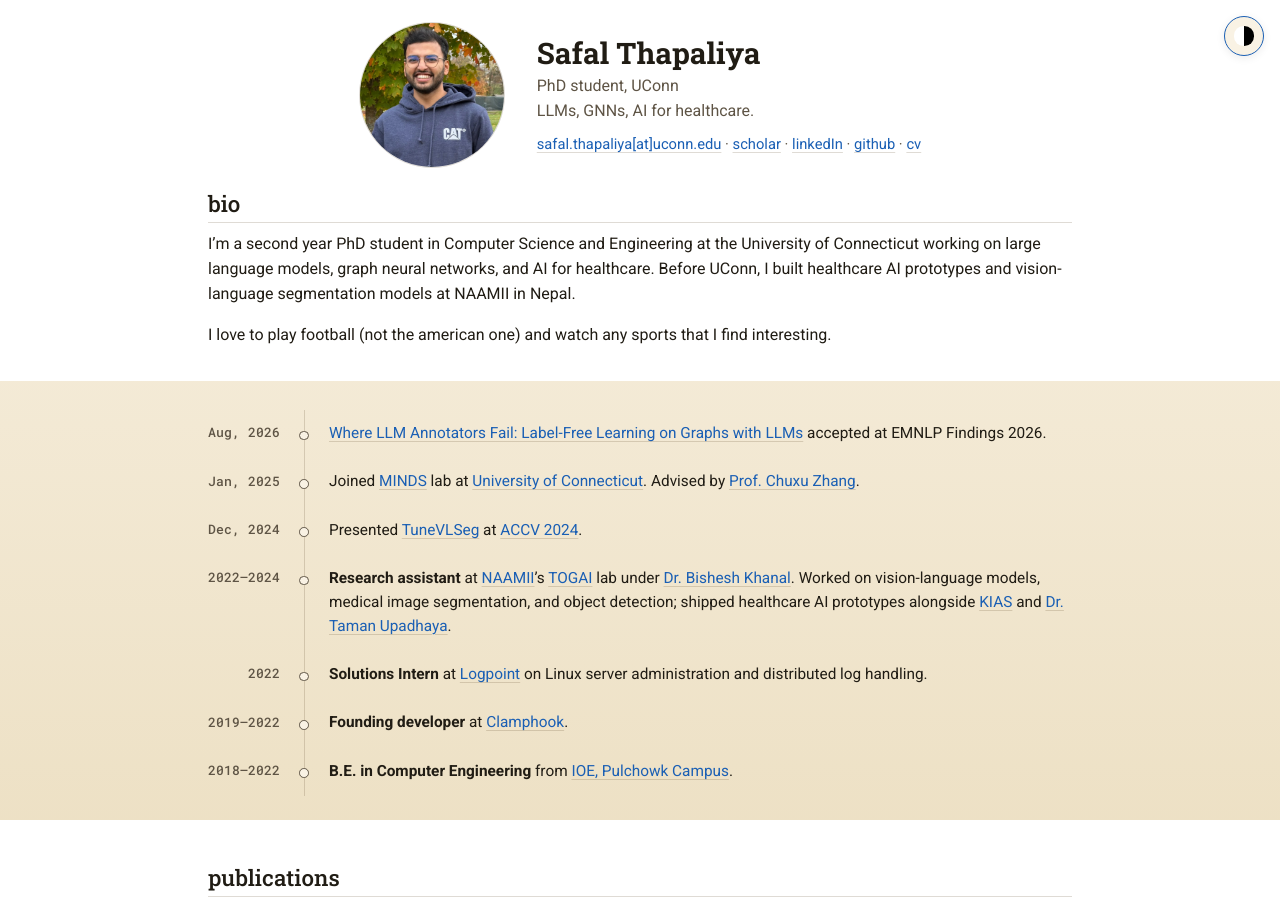
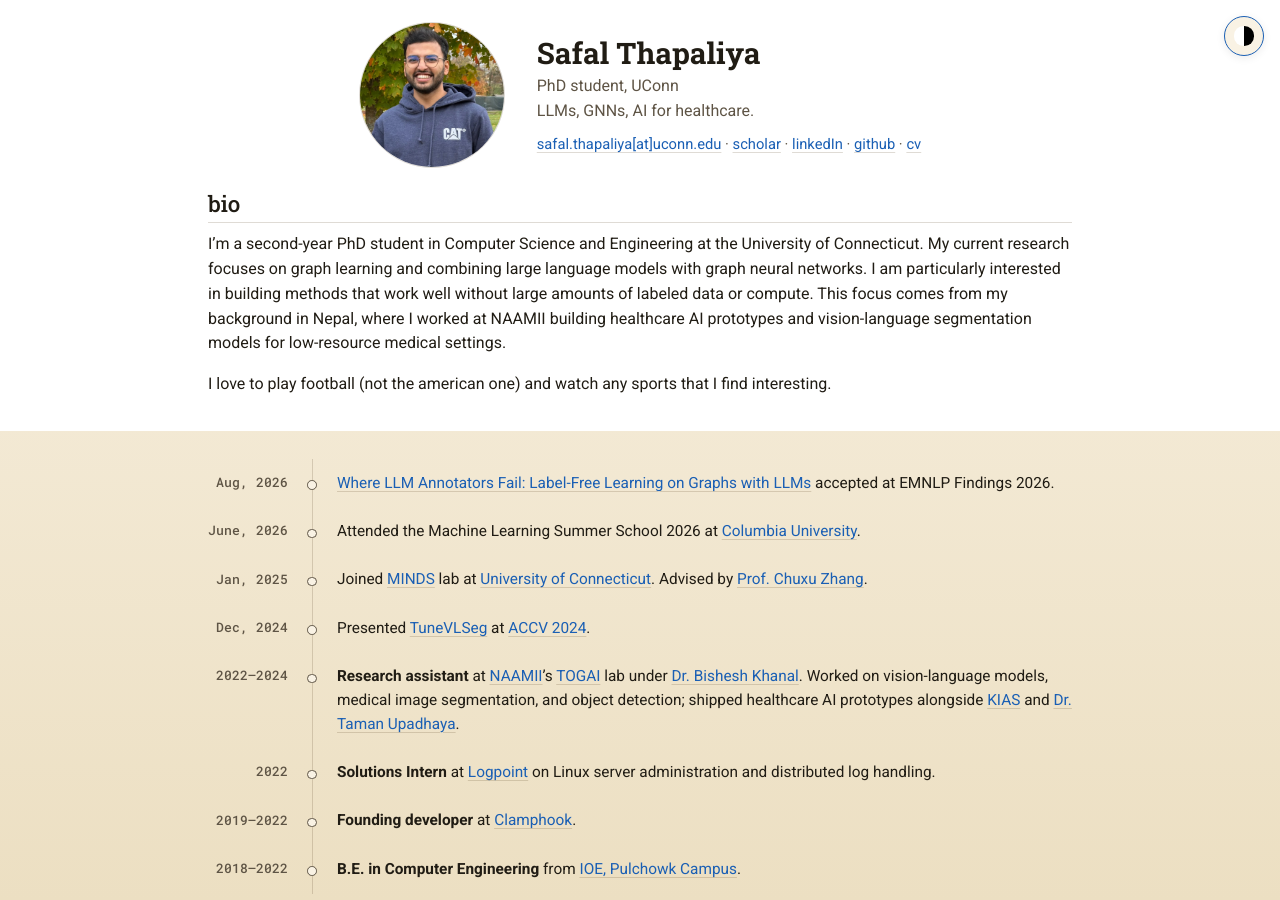
Before and after one commit to thapaliya19/thapaliya19.github.io, a Jekyll site: the page built from index.md, in a window 1280 px wide and 900 px high. Built offline with Jekyll 4.4.1, drawn with Linux system fonts in a browser that asks for light colours.

Commit message:
update intro

```diff
--- a/_data/timeline.yml
+++ b/_data/timeline.yml
@@ -3,6 +3,9 @@
 # Each entry: year (string), body (markdown allowed).
 - year: "Aug, 2026"
   body: "[Where LLM Annotators Fail: Label-Free Learning on Graphs with LLMs](https://arxiv.org/abs/2605.27913) accepted at EMNLP Findings 2026."
+
+- year: "June, 2026"
+  body: "Attended the Machine Learning Summer School 2026 at [Columbia University](https://cfe.columbia.edu/content/mlss2)."
 
 - year: "Jan, 2025"
   body: "Joined [MINDS](https://chuxuzhang.github.io/Lab/lab_index.html) lab at [University of Connecticut](https://uconn.edu/). Advised by [Prof. Chuxu Zhang](https://chuxuzhang.github.io/)."
--- a/index.md
+++ b/index.md
@@ -20,7 +20,7 @@ permalink: /
 
 ## bio
 
-I'm a second year PhD student in Computer Science and Engineering at the University of Connecticut working on large language models, graph neural networks, and AI for healthcare. Before UConn, I built healthcare AI prototypes and vision-language segmentation models at NAAMII in Nepal.
+I'm a second-year PhD student in Computer Science and Engineering at the University of Connecticut. My current research focuses on graph learning and combining large language models with graph neural networks. I am particularly interested in building methods that work well without large amounts of labeled data or compute. This focus comes from my background in Nepal, where I worked at NAAMII building healthcare AI prototypes and vision-language segmentation models for low-resource medical settings.
 
 I love to play football (not the american one) and watch any sports that I find interesting.
 
```
